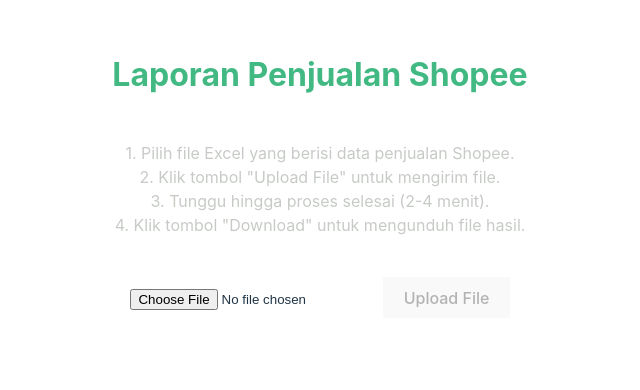
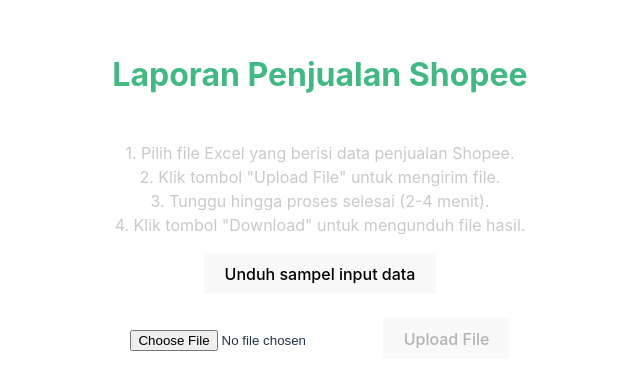
Before and after one commit to brebribre/shopee-ml-frontend, a Vue app: page / in a window 1280 px wide. Shown: the top 390 px of the page, without its empty margins (320-960 px from the left). Built offline with nearby package versions, Linux system fonts and the light colour scheme.

Commit message:
make new api for sample data

```diff
--- a/src/components/Dashboard.vue
+++ b/src/components/Dashboard.vue
@@ -1,9 +1,36 @@
 <script setup lang="ts">
 import FileUpload from './FileUpload.vue'
+import {useSampleApi} from '../hooks/useSampleApi'
+import { defineProps, ref } from 'vue';
 
-// Props for the message passed to the component
 defineProps<{ }>()
 
+const downloadProgress = ref<number>(0);
+
+const { getSampleData } = useSampleApi();
+const handleGetSampleFile = async () => {
+  try {
+    const { fileUrl: resultUrl, error } = await getSampleData(
+      (progress: number) => {
+        downloadProgress.value = progress;
+      },
+    );
+
+    if (error) {
+      throw new Error(error);
+    } else {
+      const link = document.createElement('a');
+      link.href = resultUrl?? "";
+      link.download = 'sample-data.xlsx';
+      document.body.appendChild(link);
+      link.click();
+      document.body.removeChild(link);
+      downloadProgress.value = 0;
+    }
+  } catch (err) {
+    console.error('Failed to download the file:', err);
+  }
+};
 </script>
 
 <template>
@@ -18,6 +45,10 @@
     <br />
     4. Klik tombol "Download" untuk mengunduh file hasil.
     </p>
+    <button @click="handleGetSampleFile">
+      <span v-if="downloadProgress === 0">Unduh sampel input data</span>
+      <span v-else-if="downloadProgress < 100 && downloadProgress > 0">Processing... {{ downloadProgress }}%</span>
+    </button>
     <FileUpload/>
   </div>
 </template>
--- /dev/null
+++ b/src/hooks/useSampleApi.ts
@@ -0,0 +1,29 @@
+import axios from 'axios';
+
+export const useSampleApi = () => {
+  const getSampleData = async (onDownloadProgress?: (progress: number) => void) => {
+    try {
+      const response = await axios.get("https://oyster-app-s5mct.ondigitalocean.app/api/sample/sales", {
+        responseType: 'blob',
+        onDownloadProgress: (progressEvent) => {
+          if (onDownloadProgress && progressEvent.total) {
+            const percentCompleted = Math.round((progressEvent.loaded * 100) / progressEvent.total);
+            onDownloadProgress(percentCompleted);
+          }
+        }
+      });
+
+      // Create a Blob from the response data
+      const blob = new Blob([response.data], {
+        type: 'application/json',
+      });
+
+      return { fileUrl: URL.createObjectURL(blob), error: null };
+    } catch (error) {
+      console.error(error);
+      return { fileUrl: null, error: 'Error fetching the data. Please try again.' };
+    }
+  };
+
+  return { getSampleData };
+};
--- a/src/hooks/useSendExcel.ts
+++ b/src/hooks/useSendExcel.ts
@@ -6,27 +6,25 @@
     formData.append('file', data);
 
     try {
-      // Send the file to the API and track upload/download progress
       const response = await axios.post("https://oyster-app-s5mct.ondigitalocean.app/api/process-excel", formData, {
         headers: {
-          'Content-Type': 'multipart/form-data',  // Explicitly set content type
+          'Content-Type': 'multipart/form-data',
         },
         responseType: 'blob',
         onUploadProgress: (progressEvent) => {
           if (onUploadProgress && progressEvent.total) {
             const percentCompleted = Math.round((progressEvent.loaded * 100) / progressEvent.total);
-            onUploadProgress(percentCompleted); // Call the provided progress function
+            onUploadProgress(percentCompleted);
           }
         },
         onDownloadProgress: (progressEvent) => {
           if (onDownloadProgress && progressEvent.total) {
             const percentCompleted = Math.round((progressEvent.loaded * 100) / progressEvent.total);
-            onDownloadProgress(percentCompleted); // Call the provided progress function
+            onDownloadProgress(percentCompleted);
           }
         }
       });
 
-      // Create a Blob from the response data
       const blob = new Blob([response.data], {
         type: 'application/vnd.openxmlformats-officedocument.spreadsheetml.sheet',
       });
```
